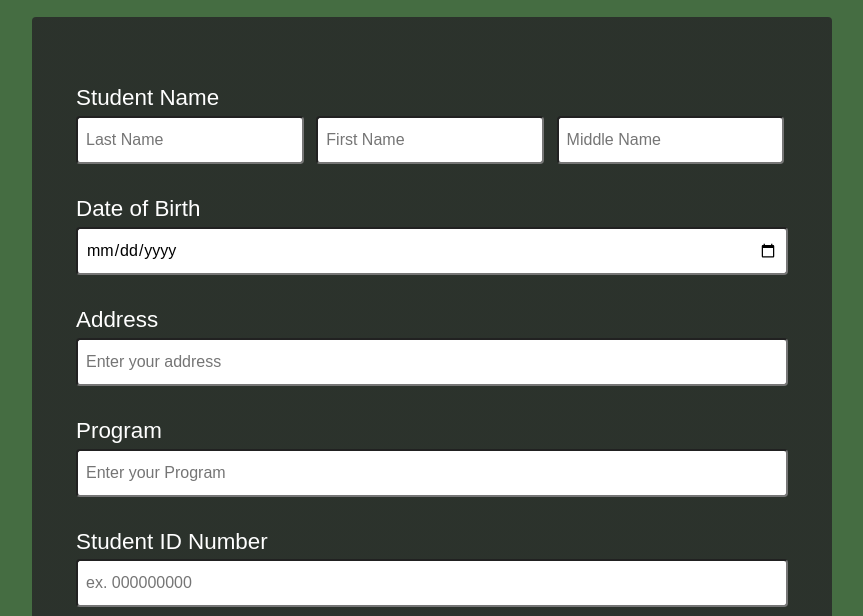
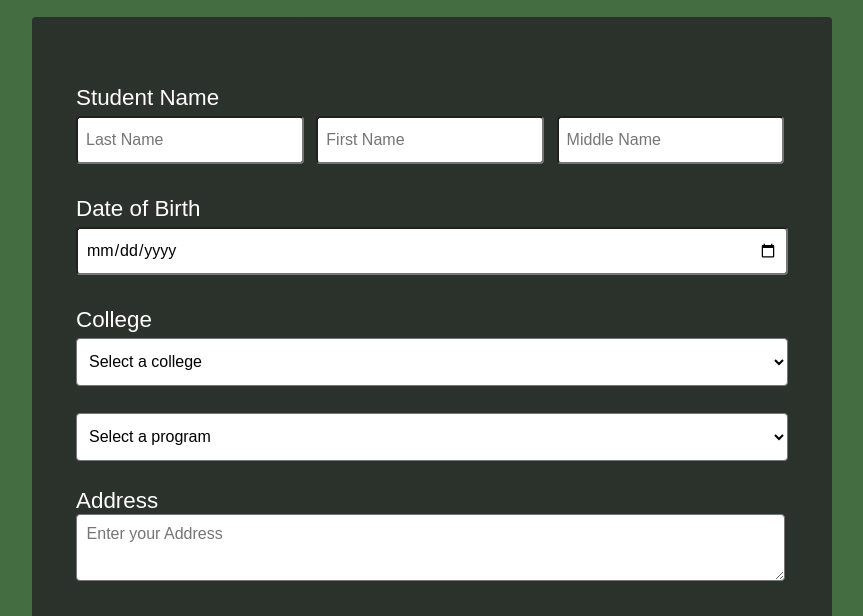
Before and after one commit to Paradosseus/Finals, a plain HTML site: page index.html in a window 1280 px wide. Shown: the part 122-738 px from the top of the page, without its empty margins (208-1071 px from the left). Drawn offline with Linux system fonts and the light colour scheme.

Commit message:
revisions and added js file

```diff
--- a/css/styles.css
+++ b/css/styles.css
@@ -12,6 +12,7 @@ body {
 }
 .container {
     width: 100%;
+    height: 80rem;
     background-color: #1a4c17cf;
     background-repeat: no-repeat;
     background-size: cover;
@@ -37,6 +38,7 @@ header {
 
 #student-id-registration-form {
     width: 50rem;
+    height: 70rem;
     background: linear-gradient(90deg, rgba(39,40,40,0.85) 50%, rgba(39,40,40,0.85) 50%);
     padding: 2.5rem;
     border-radius: 0.25rem;
@@ -46,7 +48,7 @@ header {
     margin: 1.2rem 0;
     padding: 0.25rem;
 }
-.form-control {
+.form-control,select {
     display: block;
     width: 100%;
     height: 3rem;
@@ -59,7 +61,14 @@ input.form-control.name {
     display: inline-block;
     width: 32%;
 }
-
+.input-textarea {
+    width: 100%;
+    height: 10rem;
+    border-radius: 0.25rem;
+    font-size: 1rem;
+    padding: 0.6rem;
+    background-color: #fff;
+}
 
 label {
     display: block;
--- a/index.html
+++ b/index.html
@@ -6,8 +6,9 @@
     <meta name="viewport" content="width=device-width, initial-scale=1.0">
     <title>Student ID Registration Form</title>
     <link rel="stylesheet" href="css/styles.css">
+
 </head>
-<body>
+<body class="min-h-screen">
     <div class="container">
         <header class="header">
             <h1 id="title">Student ID Registration Form</h1>
@@ -29,13 +30,31 @@
             </div>
 
             <div class="form-group">
-                <label id="address-label" for="address">Address</label>
-                <input type="text" name="address" id="address" placeholder="Enter your address" class="form-control" required>
+                <label id="college-label" for="college" >College</label>
+                <select name="college" id="college" onchange="programDropdown(this.options[this.selectedIndex].value)">
+                    <option>Select a college</option>
+                    <option>College of Criminal Justice Education</option>
+                    <option>College of Information Technology and Computer Science</option>
+                    <option>College of Teacher Education</option>
+                    <option>College of Accountancy</option>
+                    <option>College of Arts and Sciences</option>
+                    <option>College of Business Administration</option>
+                    <option>College of Engineering and Architecture</option>
+                    <option>College of Hospitality and Management</option>
+                    <option>College of Nursing</option>
+                    <option>College of Law</option>
+                </select>
             </div>
 
             <div class="form-group">
-                <label id="program-label" for="program">Program</label>
-                <input type="text" name="program" id="program" placeholder="Enter your Program" class="form-control" required>
+                <select name="program" id="program">
+                     <option>Select a program</option>
+                </select>
+            </div>
+
+            <div class="form-group">
+                <p>Address</p>
+                <textarea name="address" id="address" class="input-textarea" placeholder="Enter your Address" rows="5" column="50" style="width: 709px; height: 67px;"></textarea>
             </div>
 
             <div class="form-group">
@@ -63,5 +82,6 @@
             </div>
         </form>
     </div>
+    <script src="script.js"></script>
 </body>
 </html>
--- /dev/null
+++ b/script.js
@@ -0,0 +1,102 @@
+function programDropdown(listindex) {
+    switch(listindex){
+        case "College of Criminal Justice Education" :
+            document.querySelector("#program").innerHTML = '';
+            document.getElementById("program").options[0] = new Option("Select a program");
+            document.getElementById("program").options[1] = new Option("Bachelor of Science in Criminology");
+            document.getElementById("program").options[2] = new Option("Bachelor of Forensic Science");
+            document.getElementById("program").options[3] = new Option("Bachelor of Science in Industrial Security Management");
+            document.getElementById("program").options[4] = new Option("Master of Science in Criminal Justice");
+            document.getElementById("program").options[5] = new Option("Doctor of Philosophy in Criminal Justic");
+            break;
+        case "College of Information Technology and Computer Science":
+            document.querySelector("#program").innerHTML = '';
+            document.getElementById("program").options[0] = new Option("Select a program");
+            document.getElementById("program").options[1] = new Option("Associate in Computer Technology");
+            document.getElementById("program").options[2] = new Option("Bachelor of Science in Information Technology");
+            document.getElementById("program").options[3] = new Option("Bachelor of Science in Computer Science");
+            document.getElementById("program").options[4] = new Option("Bachelor of Science in Data Analytics");
+            document.getElementById("program").options[5] = new Option("Master of Science in Computer Science");
+            document.getElementById("program").options[6] = new Option("Master in Information Technology");
+            document.getElementById("program").options[7] = new Option("Doctor in Information Technology");
+            break;
+        case "College of Teacher Education":
+            document.querySelector("#program").innerHTML = '';
+            document.getElementById("program").options[0] = new Option("Select a program");
+            document.getElementById("program").options[1] = new Option("Bachelor of Early Childhood Education ");
+            document.getElementById("program").options[2] = new Option("Bachelor of Elementary Education");
+            document.getElementById("program").options[3] = new Option("Bachelor of Special Needs Education");
+            document.getElementById("program").options[4] = new Option("Bachelor of Physical Education");
+            document.getElementById("program").options[5] = new Option("Bachelor of Secondary Education");
+            document.getElementById("program").options[6] = new Option("Certificate for Professional Education Completers ");
+            document.getElementById("program").options[7] = new Option("Master of Education");
+            document.getElementById("program").options[8] = new Option("Doctor of Philosophy in Education");
+            break;
+        case "College of Accountancy":
+            document.querySelector("#program").innerHTML = '';
+            document.getElementById("program").options[0] = new Option("Select a program");
+            document.getElementById("program").options[1] = new Option("Bachelor of Science in Accountancy");
+            document.getElementById("program").options[2] = new Option("Bachelor of Science in Management Accounting");
+            document.getElementById("program").options[3] = new Option("Bachelor of Science in Accounting Information System");
+            document.getElementById("program").options[4] = new Option("Bachelor of Science in Forensic Accounting");
+            document.getElementById("program").options[5] = new Option("Bachelor of Science in Internal Auditing");
+            break;
+        case "College of Arts and Sciences":
+            document.querySelector("#program").innerHTML = '';
+            document.getElementById("program").options[0] = new Option("Select a program");
+            document.getElementById("program").options[1] = new Option("Bachelor of Arts in English Language Studies");
+            document.getElementById("program").options[2] = new Option("Bachelor of Arts in Communication");
+            document.getElementById("program").options[3] = new Option("Bachelor of Arts in Political Science");
+            document.getElementById("program").options[4] = new Option("Bachelor of Arts in Behavioral Science");
+            document.getElementById("program").options[5] = new Option("Bachelor of Science in Psychology");
+            document.getElementById("program").options[6] = new Option("Bachelor of Science in Biology");
+            document.getElementById("program").options[7] = new Option("Master of Arts Major in English as a Second Language");
+            document.getElementById("program").options[8] = new Option("Master of Arts in Political Science");
+            document.getElementById("program").options[9] = new Option("Master in English Language Studies");
+            document.getElementById("program").options[10] = new Option("Master of Science in Guidance and Counseling");
+            document.getElementById("program").options[11] = new Option("Master of Science in Psychology");
+            document.getElementById("program").options[12] = new Option("Doctor of Philosophy in English Language Studies");
+            break;
+        case "College of Business Administration":
+            document.querySelector("#program").innerHTML = '';
+            document.getElementById("program").options[0] = new Option("Select a program");
+            document.getElementById("program").options[1] = new Option("Bachelor of Science in Business Administration");
+            document.getElementById("program").options[2] = new Option("Bachelor of Science in Entrepreneurship");
+            document.getElementById("program").options[3] = new Option("Master in Business Administration");
+            document.getElementById("program").options[4] = new Option("Master in Development Management");
+            document.getElementById("program").options[5] = new Option("Doctor of Philosophy in Management");
+            break;
+        case "College of Engineering and Architecture":
+            document.querySelector("#program").innerHTML = '';
+            document.getElementById("program").options[0] = new Option("Select a program");
+            document.getElementById("program").options[1] = new Option("Bachelor in Fine Arts");
+            document.getElementById("program").options[2] = new Option("Bachelor of Science in Architecture");
+            document.getElementById("program").options[3] = new Option("Bachelor of Science in Civil Engineering");
+            document.getElementById("program").options[4] = new Option("Bachelor of Science in Computer Engineering");
+            document.getElementById("program").options[5] = new Option("Bachelor of Science in Electronics Engineering");
+            document.getElementById("program").options[6] = new Option("Bachelor of Science in Environmental and Sanitary Engineering");
+            document.getElementById("program").options[7] = new Option("Bachelor of Science in Environmental Planning");
+            document.getElementById("program").options[8] = new Option("Bachelor of Science in Mechatronics Engineering Major in Robotics");
+            document.getElementById("program").options[9] = new Option("Master of Science in Architecture");
+            document.getElementById("program").options[10] = new Option("Master of Science in Civil Engineering");
+            break;
+        case "College of Hospitality and Management":
+            document.querySelector("#program").innerHTML = '';
+            document.getElementById("program").options[0] = new Option("Select a program");
+            document.getElementById("program").options[1] = new Option("Bachelor of Science in Hospitality Management");
+            document.getElementById("program").options[2] = new Option("Bachelor of Science in Tourism Management");
+            break;
+        case "College of Nursing":
+            document.querySelector("#program").innerHTML = '';
+            document.getElementById("program").options[0] = new Option("Select a program");
+            document.getElementById("program").options[1] = new Option("Bachelor of Science in Nursing");
+            break;
+        case "College of Law":
+            document.querySelector("#program").innerHTML = '';
+            document.getElementById("program").options[0] = new Option("Select a program");
+            document.getElementById("program").options[1] = new Option("Juris Doctor");
+            break;
+
+    }
+    return true;
+}
```
